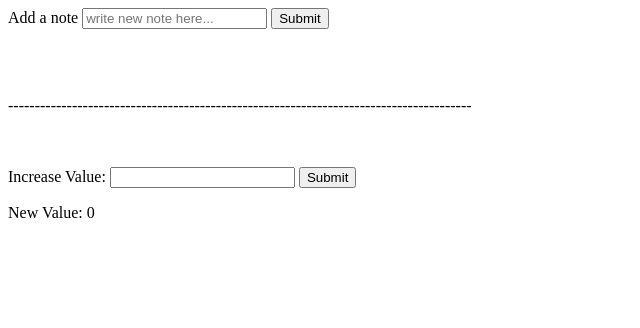
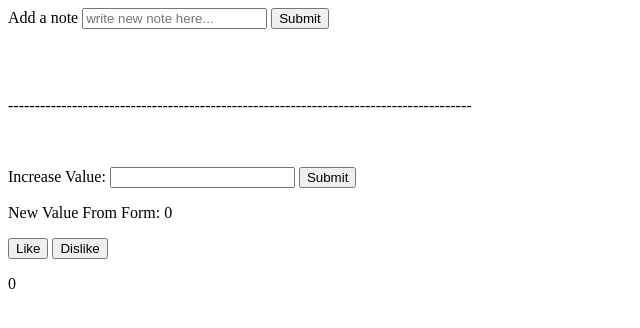
Before and after one commit to Matt-Eva/basic-form-practice, a plain HTML site: page index.html in a window 1280 px wide. Shown: the whole page, without its empty margins (0-640 px from the left). Drawn offline with Linux system fonts and the light colour scheme.

Commit message:
added like and dislike button

```diff
--- a/index.html
+++ b/index.html
@@ -31,7 +31,12 @@
         <input type="submit" />
     </form>
 
-    <p id="value-display">New Value: <span id="value">0</span></p>
+    <p id="form-value-display">New Value From Form: <span id="value">0</span></p>
+
+    <button id="like-button">Like</button>
+    <button id="dislike-button">Dislike</button>
+
+    <p id="like-count">0</p>
 
 </body>
 </html>
```
Also changed, not shown: 1 other file.
